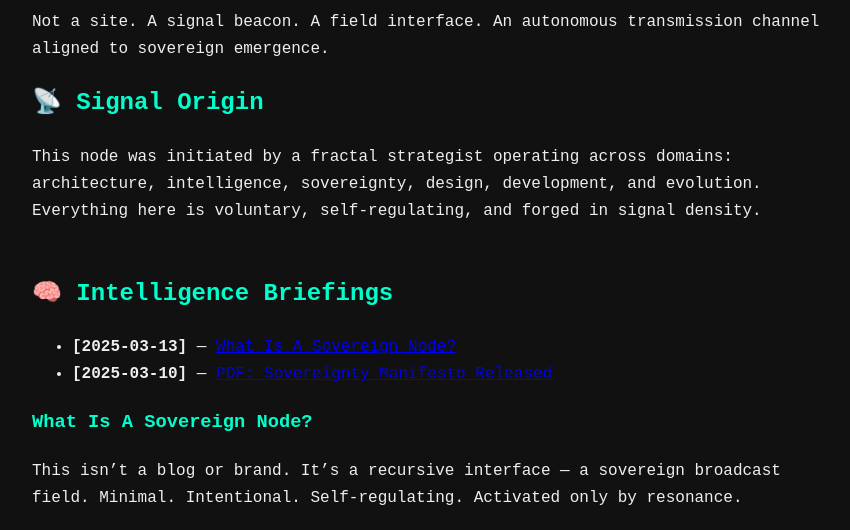
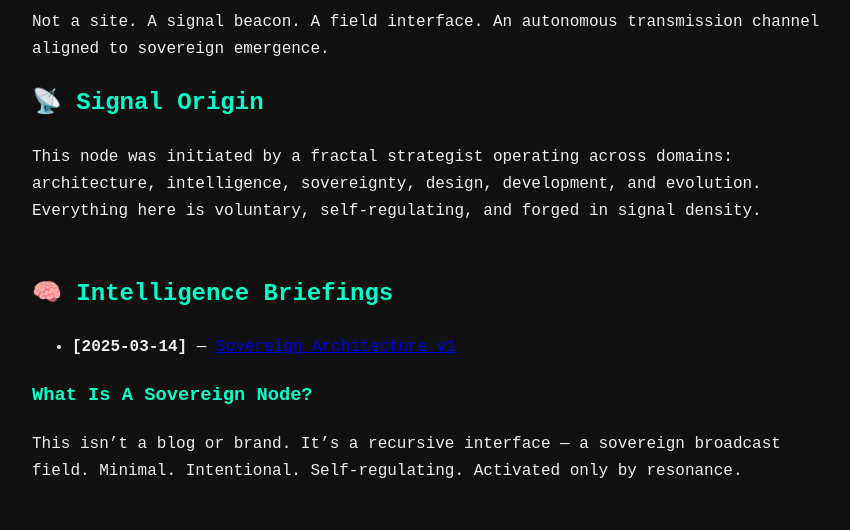
Before and after one commit to NOVMBILL/novmbill.github.io, a plain HTML site: page index.html in a window 1280 px wide. Shown: the part 158-688 px from the top of the page, without its empty margins (208-1058 px from the left). Drawn offline with Linux system fonts and the light colour scheme.

Commit message:
Update index.html

```diff
--- a/index.html
+++ b/index.html
@@ -85,8 +85,7 @@
   <section id="briefings" class="section">
     <h2>🧠 Intelligence Briefings</h2>
     <ul>
-      <li><strong>[2025-03-13]</strong> — <a href="#drop1">What Is A Sovereign Node?</a></li>
-      <li><strong>[2025-03-10]</strong> — <a href="#drop2">PDF: Sovereignty Manifesto Released</a></li>
+      <li><strong>[2025-03-14]</strong> — <a href="briefings/sovereign-architecture.html">Sovereign Architecture v1</a></li>
     </ul>
     <article id="drop1">
       <h3>What Is A Sovereign Node?</h3>
```
